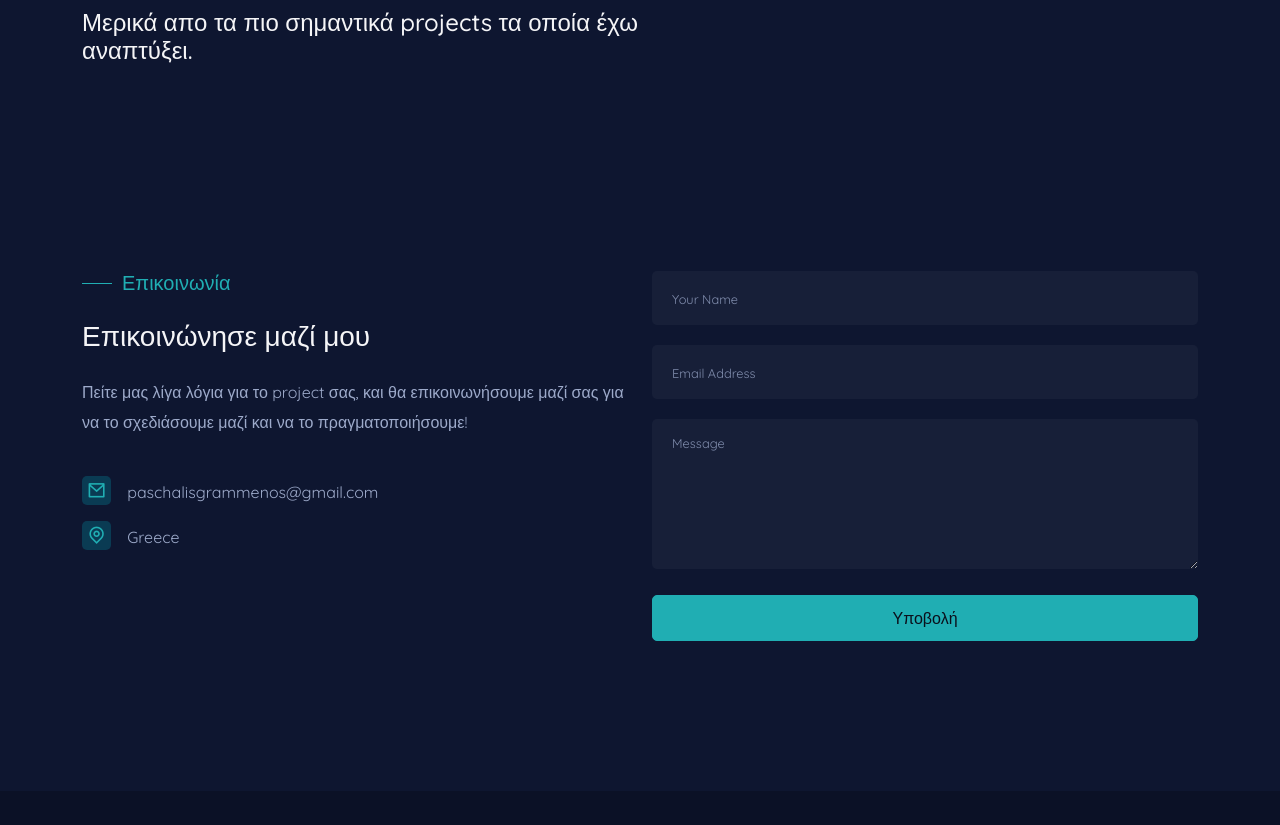
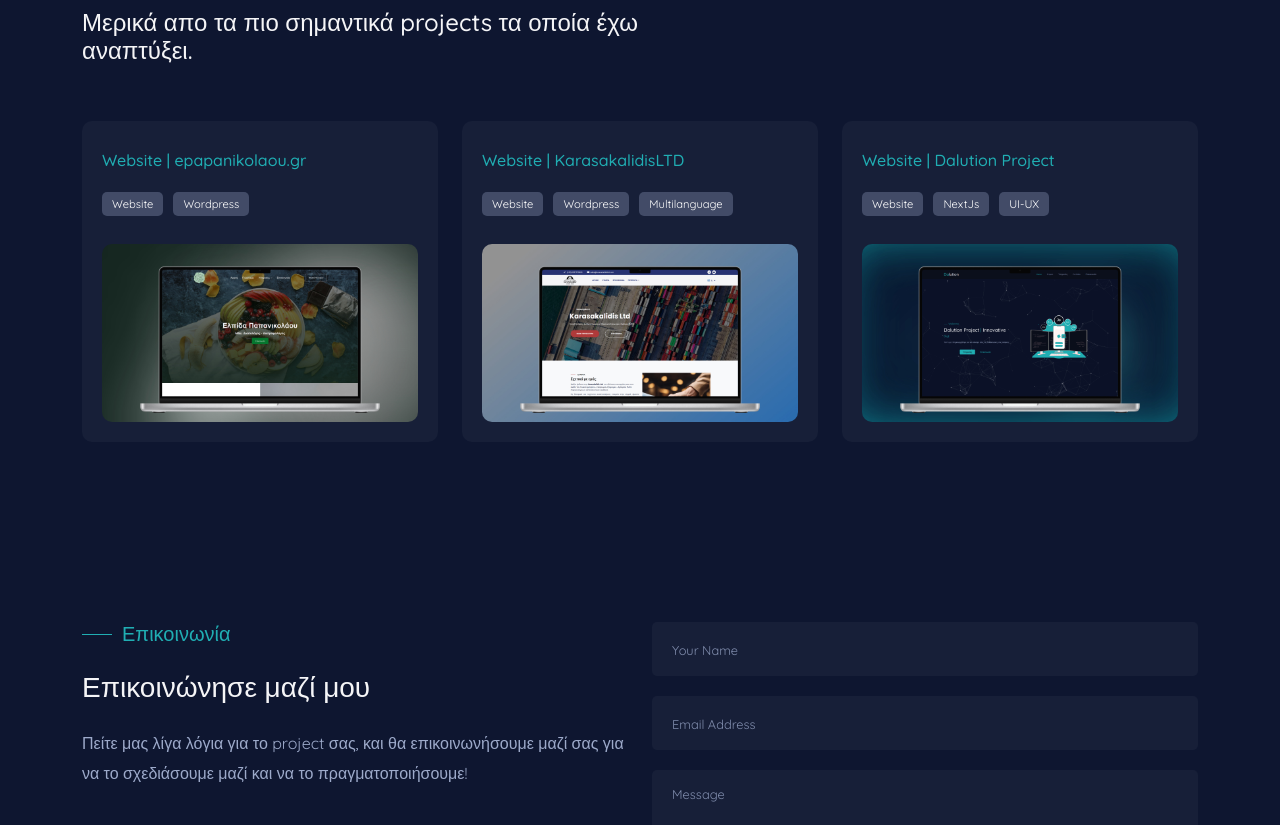
Before and after one commit to gpasxalis/nextjs-portfolio, a Next.js app: page / in a window 1280 px wide. Shown: the part 1580-2405 px from the top of the page. Built offline with nearby package versions, Linux system fonts and the light colour scheme.

Commit message:
Added Portfolio Mockups

```diff
--- a/src/components/Portfolio/Portfolio.jsx
+++ b/src/components/Portfolio/Portfolio.jsx
@@ -9,7 +9,7 @@ import PortfolioItem from "./PortfolioItem";
 import portfolioData from "../utils/data";
 
 const Portfolio = () => {
-  const [filter, setFilter] = useState("");
+  const [filter, setFilter] = useState("Website");
   const [data, setData] = useState();
 
   useEffect(() => {
```
